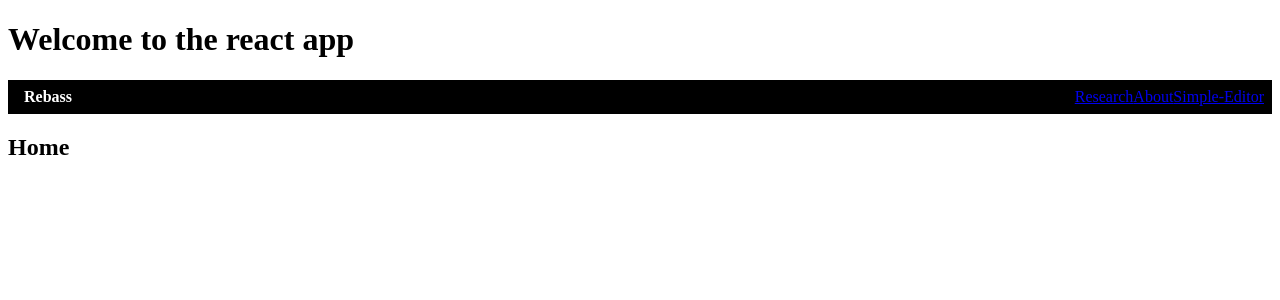
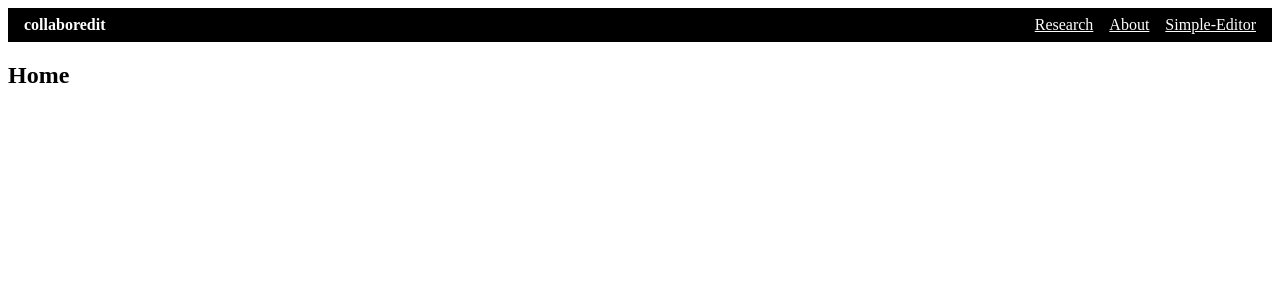
Before and after one commit to anirrudh/collaborative-edit, a React app in the folder collaboredit/: page / in a window 1280 px wide. Shown: the top 300 px of the page. Built offline with nearby package versions, Linux system fonts and the light colour scheme.

Commit message:
cleaning house

```diff
--- a/collaboredit/package.json
+++ b/collaboredit/package.json
@@ -20,10 +20,12 @@
   "homepage": "https://github.com/anirrudh/collaborative-edit#readme",
   "dependencies": {
     "@babel/plugin-transform-runtime": "^7.12.1",
+    "@rebass/forms": "^4.0.6",
     "@types/jest": "^26.0.15",
     "@types/node": "^14.14.9",
     "@types/react": "^17.0.0",
     "@types/react-dom": "^17.0.0",
+    "@types/rebass": "^4.0.7",
     "react": "^17.0.1",
     "react-dom": "^17.0.1",
     "react-router-dom": "^5.2.0",
@@ -34,6 +36,7 @@
     "@babel/preset-env": "^7.12.7",
     "@babel/preset-react": "^7.12.7",
     "@babel/preset-typescript": "^7.12.7",
+    "@types/rebass__forms": "^4.0.4",
     "@types/webpack": "^4.41.25",
     "@types/webpack-dev-server": "^3.11.1",
     "babel-loader": "^8.2.1",
--- a/collaboredit/src/components/navbar.tsx
+++ b/collaboredit/src/components/navbar.tsx
@@ -1,17 +1,63 @@
-import * from React as 'react';
-import {
-  BrowserRouter as Router,
-  StaticRouter, // for server rendering
-  Route,
-  Link
-  // etc.
-} from "react-router-dom";
-import { Link as RebassLink } from 'rebass';
+import * as React from 'react';
+import SimpleEditor from './simpleTextEdit';
+import { Flex, Text, Box, Link as RebassLink } from 'rebass';
+import { Textarea } from '@rebass/forms';
+import { Link, Switch, Route } from "react-router-dom";
 
-const NavBar = () => {
+const Navbar = (props) => {
 	return (
-		<div>
-			<Link variant='nav' href=''>
+	<div>
+	<Flex
+  	px={2}
+  	color='white'
+  	bg='black'
+  	alignItems='center'>
+  	<Text p={2} fontWeight='bold'>collaboredit</Text>
+  	<Box mx='auto' />
+	<RebassLink {...props} as={Link} color="white" p={2} variant= "nav" to="/research" children="Research"/>
+	<RebassLink {...props} as={Link} color="white" p={2} to="/about" children="About"/>
+	<RebassLink {...props} as={Link} color="white" p={2} to="/simple_editor" children="Simple-Editor"/>
+	</Flex>
+        {/* A <Switch> looks through its children <Route>s and
+            renders the first one that matches the current URL. */}
+        <Switch>
+          <Route path="/about">
+            <About />
+          </Route>
+          <Route path="/research">
+            <Research />
+          </Route>
+	<Route path="/simple_editor">
+		<SimpleEditor />
+          </Route>
+          <Route path="/">
+            <Home />
+          </Route>
+        </Switch>
+      </div> 		);
+			};
+function Home() {
+  return <h2>Home</h2>;
+}
+
+function About() {
+  return <h2>About</h2>;
+}
+
+function SimpleEdit() {
+	return(  <div>
+		<Textarea />
 		</div>
+	);
+}
+
+function Research() {
+	return( <div>
+		<ul>
+			<li> An <a href="https://github.com/clintharris/crdt-example-app_annotated/blob/master/NOTES.md"> explanation </a> on how <a href="https://github.com/jlongster/crdt-example-app"> this</a> implementation works. </li>
+		</ul>
+			</div>
 			);
-			};
+}
+
+export default Navbar;
--- a/collaboredit/src/components/simpleTextEdit.tsx
+++ b/collaboredit/src/components/simpleTextEdit.tsx
@@ -1,11 +1,13 @@
+import * as React from 'react';
 import { Box } from 'rebass';
 import { Label, Textarea } from '@rebass/forms';
 
-const simpleEditor = () => {
+const SimpleEditor = (props) => {
 	return(
 <div>
-<Box>
-  <Label htmlFor='comment'>Comment</Label>
+<Box p={5}
+  fontSize={4}>
+  <Label htmlFor='comment'>Collaboration Text Area</Label>
   <Textarea
     id='comment'
     name='comment'
@@ -13,3 +15,5 @@ const simpleEditor = () => {
 		  </Box>
 			  </div>);
 }
+
+export default SimpleEditor;
--- a/collaboredit/src/index.tsx
+++ b/collaboredit/src/index.tsx
@@ -1,56 +1,10 @@
 import * as React from 'react';
 import * as ReactDOM from 'react-dom';
-import { Flex, Text, Box, Link as RebassLink } from 'rebass';
-import { BrowserRouter, Link, Switch, Route } from "react-router-dom";
-
-function Navbar(props: any) {
-	return(
-		<div>
-	<Flex
-  	px={2}
-  	color='white'
-  	bg='black'
-  	alignItems='center'>
-  	<Text p={2} fontWeight='bold'>Rebass</Text>
-  	<Box mx='auto' />
-	<RebassLink {...props} as={Link} to="/research" children="Research"/>
-	<RebassLink {...props} as={Link} to="/about" children="About"/>
-	<RebassLink {...props} as={Link} to="/simple_editor" children="Simple-Editor"/>
-	</Flex>
-        {/* A <Switch> looks through its children <Route>s and
-            renders the first one that matches the current URL. */}
-        <Switch>
-          <Route path="/about">
-            <About />
-          </Route>
-          <Route path="/research">
-            <Research />
-          </Route>
-	<Route path="/simple_editor">
-		<h1>placeholder</h1>
-          </Route>
-          <Route path="/">
-            <Home />
-          </Route>
-        </Switch>
-      </div> );
-}
-
-function Home() {
-  return <h2>Home</h2>;
-}
-
-function About() {
-  return <h2>About</h2>;
-}
-
-function Research() {
-  return <h2>Users</h2>;
-}
+import { BrowserRouter } from "react-router-dom";
+import Navbar from './components/navbar.tsx';
 
 ReactDOM.render(
 	<BrowserRouter>
-	<h1> Welcome to the react app </h1>
 	<Navbar />
 	</BrowserRouter>
 	, document.getElementById('root') as HTMLElement);
--- a/collaboredit/webpack.config.js
+++ b/collaboredit/webpack.config.js
@@ -25,10 +25,12 @@ module.exports = {
   output: {
     filename: 'bundle.js',
     path: path.resolve(__dirname, 'dist'),
+    publicPath: '/'
   },
     devServer: {
     contentBase: path.join(__dirname, 'dist'),
     port: 9000,
+    historyApiFallback: true,
     open: true
   },
   plugins: [
```
Also changed, not shown: 1 other file (tests, documents, lock files or other folders).
